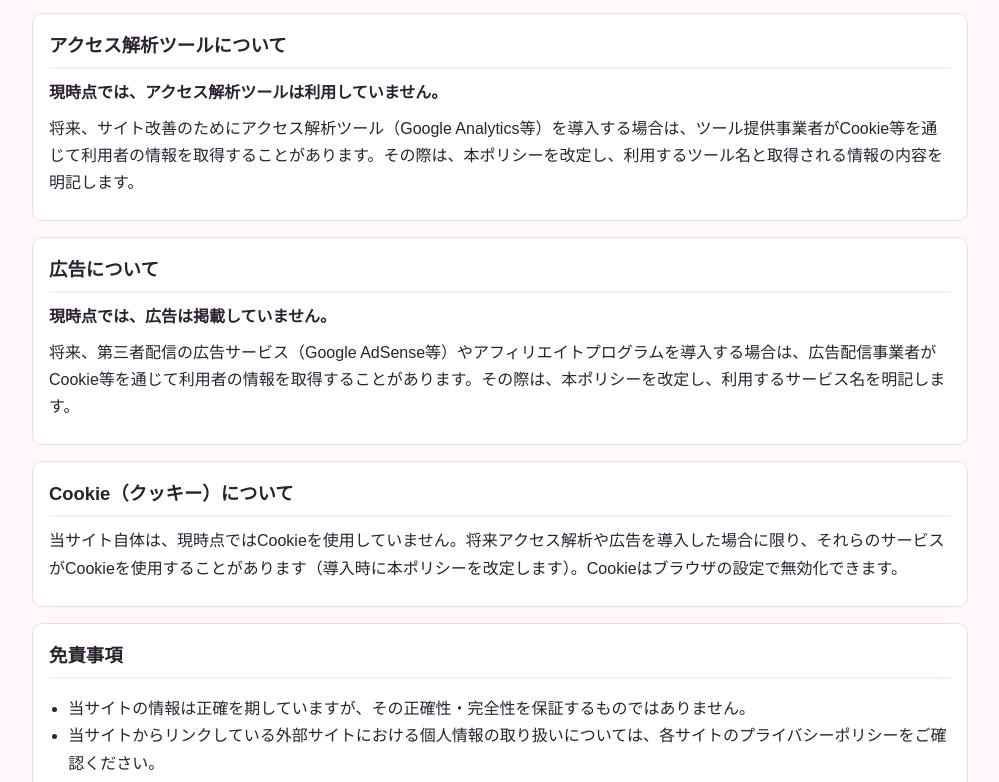
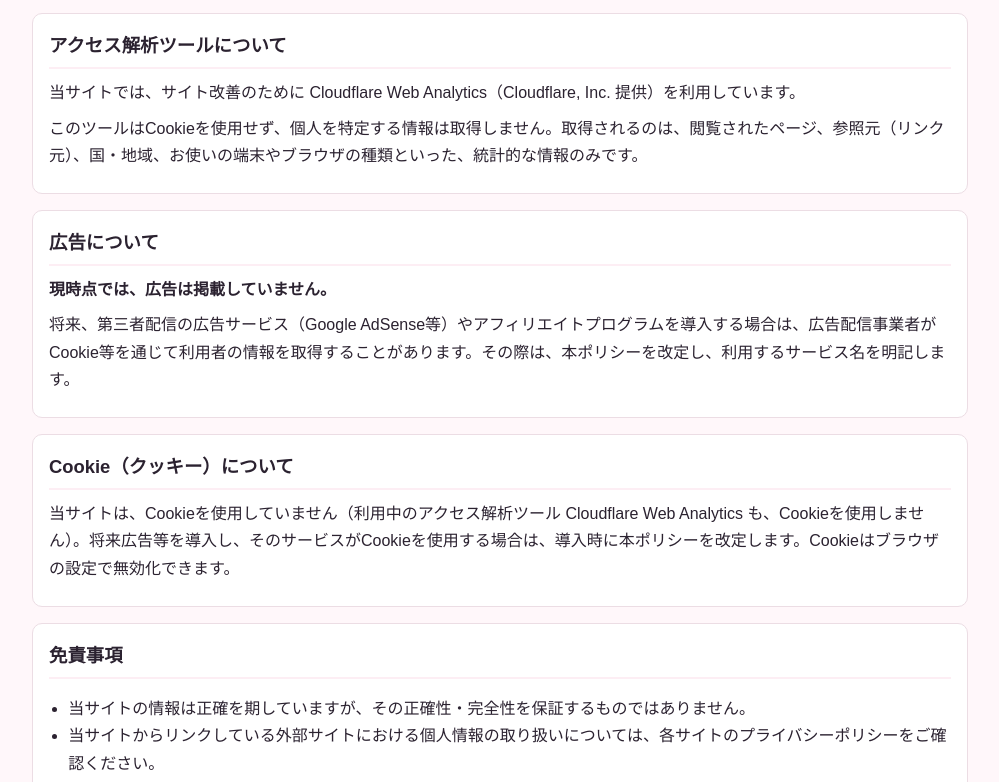
Before and after one commit to aikatsu-encore-guide/aikatsu-encore-guide, a plain HTML site: page privacy.html in a window 1280 px wide. Shown: the part 515-1297 px from the top of the page, without its empty margins (140-1139 px from the left). Drawn offline with Linux system fonts and the light colour scheme.

Commit message:
アクセス解析（Cloudflare Web Analytics）を導入

```diff
--- a/privacy.html
+++ b/privacy.html
@@ -35,8 +35,8 @@
 
 <section>
 <h2>アクセス解析ツールについて</h2>
-<p><strong>現時点では、アクセス解析ツールは利用していません。</strong></p>
-<p>将来、サイト改善のためにアクセス解析ツール（Google Analytics等）を導入する場合は、ツール提供事業者がCookie等を通じて利用者の情報を取得することがあります。その際は、本ポリシーを改定し、利用するツール名と取得される情報の内容を明記します。</p>
+<p>当サイトでは、サイト改善のために Cloudflare Web Analytics（Cloudflare, Inc. 提供）を利用しています。</p>
+<p>このツールはCookieを使用せず、個人を特定する情報は取得しません。取得されるのは、閲覧されたページ、参照元（リンク元）、国・地域、お使いの端末やブラウザの種類といった、統計的な情報のみです。</p>
 </section>
 
 <section>
@@ -47,7 +47,7 @@
 
 <section>
 <h2>Cookie（クッキー）について</h2>
-<p>当サイト自体は、現時点ではCookieを使用していません。将来アクセス解析や広告を導入した場合に限り、それらのサービスがCookieを使用することがあります（導入時に本ポリシーを改定します）。Cookieはブラウザの設定で無効化できます。</p>
+<p>当サイトは、Cookieを使用していません（利用中のアクセス解析ツール Cloudflare Web Analytics も、Cookieを使用しません）。将来広告等を導入し、そのサービスがCookieを使用する場合は、導入時に本ポリシーを改定します。Cookieはブラウザの設定で無効化できます。</p>
 </section>
 
 <section>
@@ -72,5 +72,6 @@ if ('serviceWorker' in navigator) {
   });
 }
 </script>
+<!-- Cloudflare Web Analytics --><script type='module' src='https://static.cloudflareinsights.com/beacon.min.js' data-cf-beacon='{"token": "83d44852b7134fafa72f79f48e3f3325"}'></script><!-- End Cloudflare Web Analytics -->
 </body>
 </html>
```
Also changed, not shown: about.html (+1 -0 lines), cards.html (+1 -0 lines), index.html (+1 -0 lines).
